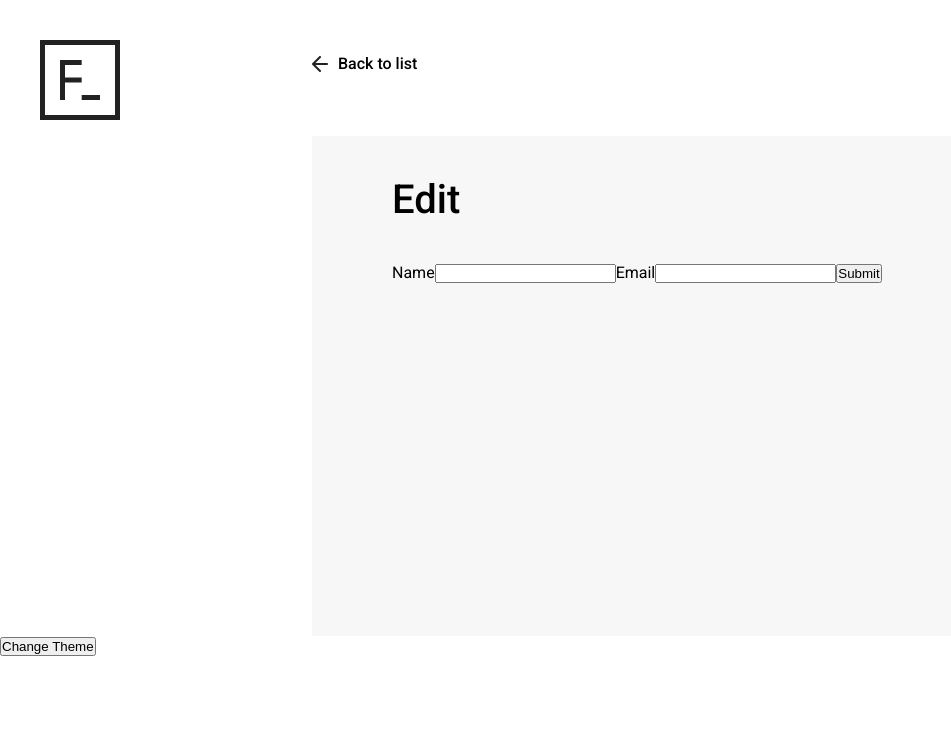
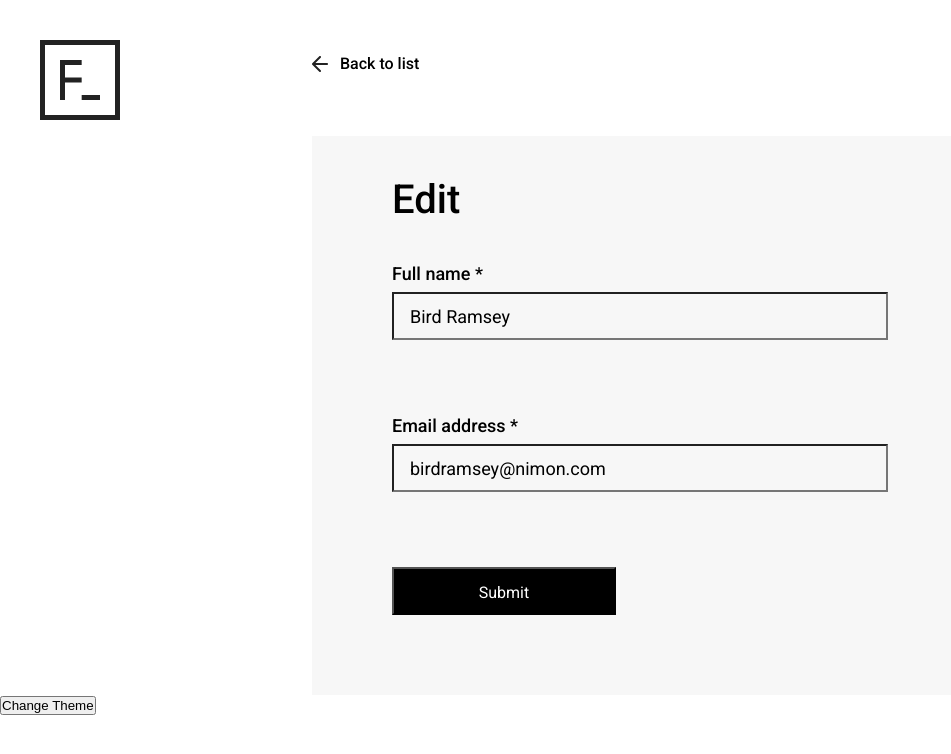
Before and after one commit to SolWika/ForteExercise, a React (Create React App) app: page /interns/1 in a window 1280 px wide. Shown: the top 754 px of the page, without its empty margins (0-951 px from the left). Built offline with nearby package versions, Linux system fonts and the light colour scheme; data requests are answered from the project's data file.

Commit message:
add Formik, inprogres FormCard

```diff
--- a/package.json
+++ b/package.json
@@ -5,6 +5,7 @@
   "dependencies": {
     "@mui/material": "^5.6.3",
     "@mui/styled-engine-sc": "^5.6.1",
+    "formik": "^2.2.9",
     "react": "^18.0.0",
     "react-dom": "^18.0.0",
     "react-router-dom": "^6.3.0",
--- /dev/null
+++ b/src/components/FormCard/FormCard.jsx
@@ -0,0 +1,69 @@
+import React from "react";
+import { Formik } from "formik";
+import { EditForm, FieldContainer, Label, StyledField, StyledInlineErrorMessage, Button } from "./FormCard.style";
+import { WarningIcon } from "../../styles/Icon.style";
+export const FormCard = (props) => {
+  return (
+    <>
+      <Formik
+        enableReinitialize
+        initialValues={{ name: props.intern.name || "", email: props.intern.email || "" }}
+        validate={(values) => {
+          const errors = {};
+
+          if (!values.email) {
+            errors.email = "Email is required";
+          } else if (!/^[A-Z0-9._%+-]+@[A-Z0-9.-]+\.[A-Z]{2,}$/i.test(values.email)) {
+            errors.email = "Invalid email address";
+          }
+
+          if (!values.name) {
+            errors.name = "This Field is required";
+          }
+
+          return errors;
+        }}
+        onSubmit={(values, { setSubmitting }) => {
+          setTimeout(() => {
+            alert(JSON.stringify(values, null, 2));
+            setSubmitting(false);
+          }, 400);
+        }}
+      >
+        {({ isSubmitting, errors, touched, values }) => (
+          <EditForm>
+            <FieldContainer>
+              <Label>Full name *</Label>
+              <StyledField
+                className={errors.name && touched.name ? "invalid" : null}
+                type="name"
+                name="name"
+                placeholder="Full Name"
+                value={values.name}
+              />
+              <WarningIcon className={errors.name && touched.name ? "invalid" : null} />
+              <StyledInlineErrorMessage name="name" component="div" />
+            </FieldContainer>
+
+            <FieldContainer>
+              <Label>Email address *</Label>
+              <StyledField
+                className={errors.email && touched.email ? "invalid" : null}
+                type="email"
+                name="email"
+                placeholder="email"
+                value={values.email}
+              />
+              <WarningIcon className={errors.email && touched.email ? "invalid" : null} />
+              <StyledInlineErrorMessage name="email" component="div" />
+            </FieldContainer>
+
+            <Button type="submit" disabled={isSubmitting}>
+              Submit
+            </Button>
+          </EditForm>
+        )}
+      </Formik>
+    </>
+  );
+};
--- /dev/null
+++ b/src/components/FormCard/FormCard.style.js
@@ -0,0 +1,69 @@
+import styled from "styled-components";
+import { Form, Field, ErrorMessage } from "formik";
+
+export const EditForm = styled(Form)`
+  display: flex;
+  flex-direction: column;
+  align-items: flex-start;
+  margin: auto;
+  width: 496px;
+`;
+
+export const FieldContainer = styled.div`
+  position: relative;
+  display: flex;
+  flex-direction: column;
+  justify-content: flex-start;
+  width: 100%;
+  height: 152px;
+`;
+
+export const Label = styled.label`
+  align-self: flex-start;
+
+  font-weight: 500;
+  font-size: 18px;
+  color: black;
+`;
+
+export const StyledField = styled(Field)`
+  align-self: flex-start;
+  margin-top: 8px;
+  padding: 12px 16px;
+  width: 100%;
+  height: 48px;
+  background: #f7f7f7;
+  font-family: "Roboto";
+  font-size: 18px;
+  color: black;
+  &:focus {
+    border: 2px solid #222222;
+    box-shadow: 0px 0px 0px 2px #d3f2ff;
+  }
+  &.invalid {
+    border: 1px solid #222222;
+    box-shadow: 0px 0px 0px 2px #a3270c;
+  }
+`;
+
+export const StyledInlineErrorMessage = styled(ErrorMessage)`
+  color: ${({ theme }) => theme.colors.warning || "#FF0000"};
+  align-self: flex-start;
+  margin-top: 8px;
+  font-size: 16px;
+  line-height: 24px;
+  ${StyledField} {
+    border: 1px solid #222222;
+    box-shadow: 0px 0px 0px 2px #a3270c;
+  }
+`;
+
+export const Button = styled.button`
+  width: 224px;
+  height: 48px;
+  background-color: black;
+  font-family: "Roboto";
+  font-size: 16px;
+  line-height: 48px;
+  color: white;
+`;
--- a/src/components/pages/EditIntern/EditIntern.jsx
+++ b/src/components/pages/EditIntern/EditIntern.jsx
@@ -1,17 +1,31 @@
-import React, { useEffect } from "react";
+import React, { useState, useEffect } from "react";
 import { useParams } from "react-router";
 import { PageContainer, MainContainer } from "../../../styles/Globals.style";
 import { BackLinkWrapper, BackLink, Back, Header } from "./EditIntern.style";
 import { BackIcon } from "../../../styles/Icon.style";
 import { Nav } from "../../Nav/Nav";
-
+import { FormCard } from "../../FormCard/FormCard";
 const EditIntern = () => {
   const { id } = useParams();
+  const [intern, setIntern] = useState({});
 
   useEffect(() => {
-    //TODO: get intern from REST api http://localhost:3001/interns/:id
-    console.log(`I want to get intern with id: ${id}!`);
+    const fetchIntern = async () => {
+      const response = await fetch(`http://localhost:3001/interns/${id}`);
+      // console.log(response);
+      //TODO obsługa błędów
+      const data = await response.json();
+      console.log(data);
+      setIntern(data);
+    };
+
+    fetchIntern();
   }, [id]);
+
+  // useEffect(() => {
+  //   //TODO: get intern from REST api http://localhost:3001/interns/:id
+  //   console.log(`I want to get intern with id: ${id}!`);
+  // }, [id]);
 
   return (
     <>
@@ -25,14 +39,17 @@ const EditIntern = () => {
         </BackLinkWrapper>
         <MainContainer>
           <Header>Edit</Header>
-          <form>
+
+          <FormCard intern={intern} />
+
+          {/* <form>
             <label>Name</label>
             <input type="text" name="name" />
             <label>Email</label>
             <input type="text" name="email" />
 
             <input type="submit" value="Submit" />
-          </form>
+          </form> */}
         </MainContainer>
       </PageContainer>
     </>
--- a/src/index.jsx
+++ b/src/index.jsx
@@ -8,9 +8,7 @@ const container = document.getElementById("root");
 const root = createRoot(container);
 
 root.render(
-  <React.StrictMode>
-    <Router>
-      <App />
-    </Router>
-  </React.StrictMode>,
+  <Router>
+    <App />
+  </Router>,
 );
--- a/src/styles/Icon.style.js
+++ b/src/styles/Icon.style.js
@@ -2,6 +2,8 @@ import styled from "styled-components";
 import logo from "../assets/logo.svg";
 import editicon from "../assets/edit-icon.svg";
 import backicon from "../assets/back-icon.svg";
+import warningicon from "../assets/warning-icon.svg";
+
 export const Logo = styled.img.attrs({
   src: `${logo}`,
 })``;
@@ -15,5 +17,19 @@ export const EditIcon = styled.img.attrs({
 export const BackIcon = styled.img.attrs({
   src: `${backicon}`,
 })`
-  padding-right: 10px;
+  padding-right: 12px;
 `;
+
+export const WarningIcon = styled.img.attrs({
+  src: `${warningicon}`,
+})`
+  display: none;
+  padding-right: 12px;
+  &.invalid {
+    position: absolute;
+    top: 42px;
+    right: 0px;
+    display: block;
+    width: 34px;
+  }
+`;
--- a/src/styles/lightTheme.js
+++ b/src/styles/lightTheme.js
@@ -1,4 +1,11 @@
 export const lightTheme = {
   body: "#fff",
   fontColor: "#000",
+  colors: {
+    primary: "#d9248f",
+    warning: "#A3270C",
+    text: "#174C6F",
+    body: "#fff",
+    cards: "rgba(255, 255, 255, 0.8)",
+  },
 };
```
Also changed, not shown: src/components/Form/Form.jsx (deleted, +0 -7 lines), src/assets/warning-icon.svg (added), 1 other file (tests, documents, lock files or other folders).
